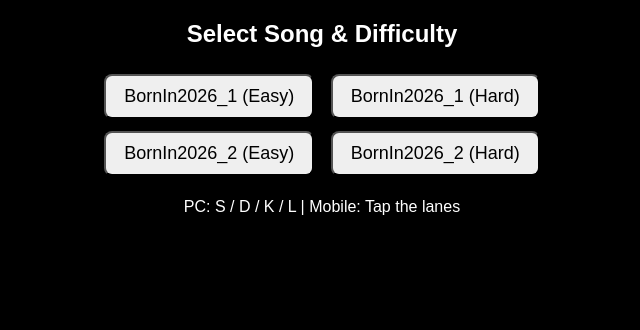
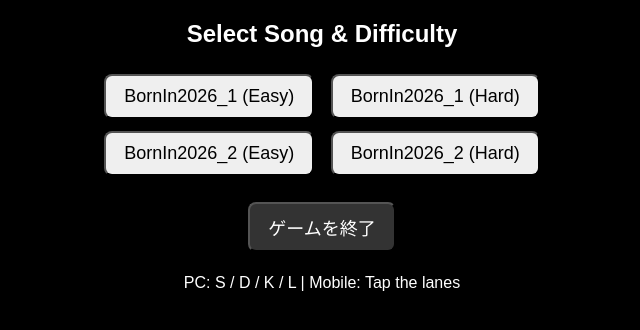
Before and after one commit to yukikaze-no/game11, a plain HTML site: page index.html in a window 1280 px wide. Shown: the whole page, without its empty margins (318-958 px from the left). Drawn offline with Linux system fonts and the light colour scheme.

Commit message:
Add files via upload

```diff
--- a/index.html
+++ b/index.html
@@ -4,7 +4,13 @@
   <meta charset="UTF-8">
   <title>Rhythm Game PWA</title>
 
+  <!-- スマホ最適化 -->
   <meta name="viewport" content="width=device-width, initial-scale=1, maximum-scale=1, user-scalable=no">
+
+  <!-- iOS フルスクリーン化 -->
+  <meta name="apple-mobile-web-app-capable" content="yes">
+  <meta name="apple-mobile-web-app-status-bar-style" content="black-translucent">
+
   <link rel="manifest" href="manifest.json">
 
   <style>
@@ -15,6 +21,7 @@
       font-family: sans-serif;
       text-align: center;
       overflow: hidden;
+      height: calc(var(--vh, 1vh) * 100);
     }
 
     #menu, #game, #result { margin-top: 20px; }
@@ -25,7 +32,7 @@
       margin: 10px auto;
       touch-action: none;
       max-width: 100vw;
-      max-height: 90vh;
+      height: calc(var(--vh, 1vh) * 80);
     }
 
     button {
@@ -35,6 +42,17 @@
       border-radius: 8px;
     }
   </style>
+
+  <script>
+    // iOS の 100vh 問題対策
+    function fixMobileHeight() {
+      const vh = window.innerHeight * 0.01;
+      document.documentElement.style.setProperty('--vh', `${vh}px`);
+    }
+    window.addEventListener('resize', fixMobileHeight);
+    window.addEventListener('orientationchange', fixMobileHeight);
+    fixMobileHeight();
+  </script>
 </head>
 
 <body>
@@ -43,6 +61,12 @@
 <div id="menu">
   <h2>Select Song & Difficulty</h2>
   <div id="songList"></div>
+
+  <!-- スマホ用：自然な終了ボタン -->
+  <button onclick="exitGame()" style="margin-top:20px; background:#333; color:white;">
+    ゲームを終了
+  </button>
+
   <p>PC: S / D / K / L | Mobile: Tap the lanes</p>
 </div>
 
@@ -77,8 +101,7 @@ canvas.width = 400;
 canvas.height = 600;
 
 if (isMobileDevice()) {
-  canvas.style.width = (400 * 1.5) + "px";
-  canvas.style.height = (600 * 1.5) + "px";
+  canvas.style.width = "100%";
 } else {
   canvas.style.width = "350px";
   canvas.style.height = "525px";
@@ -156,6 +179,7 @@ let laneFlash = [
 
 let explosions = [];
 let longGlowPhase = 0;
+
 /* ============================================================
    INPUT HANDLING
 ============================================================ */
@@ -262,13 +286,11 @@ function applyJudgment(note, result) {
   lastJudgment = result;
   lastJudgmentTimer = 0.5;
 
-  /* LANE FLASH */
   laneFlash[note.lane].alpha = 0.6;
   laneFlash[note.lane].color =
     result === "Perfect" ? "deepskyblue" :
     result === "Good" ? "lime" : "red";
 
-  /* EXPLOSION */
   explosions.push({
     x: note.lane * laneWidth + laneWidth / 2,
     y: hitY,
@@ -277,7 +299,6 @@ function applyJudgment(note, result) {
     color: laneFlash[note.lane].color
   });
 
-  /* CLICK SE */
   seClick.currentTime = 0;
   seClick.volume =
     result === "Perfect" ? 0.45 :
@@ -373,17 +394,14 @@ function update() {
   ctx.clearRect(0, 0, canvas.width, canvas.height);
   drawBackground(t);
 
-  /* LANE BACKGROUND */
   for (let i = 0; i < lanes; i++) {
     ctx.fillStyle = "rgba(255,255,255,0.05)";
     ctx.fillRect(i * laneWidth, 0, laneWidth - 2, canvas.height);
   }
 
-  /* HIT LINE */
   ctx.fillStyle = "yellow";
   ctx.fillRect(0, hitY, canvas.width, 4);
 
-  /* NOTES */
   longGlowPhase += 0.1;
 
   for (let n of notes) {
@@ -396,13 +414,11 @@ function update() {
       if (n.type === "long" && t - n.endHitTime > missWindow) applyJudgment(n, "Miss");
     }
 
-    /* TAP */
     if (n.type === "tap") {
       ctx.fillStyle = n.glow > 0 ? "white" : "cyan";
       ctx.fillRect(x, y - 10, w, 20);
     }
 
-    /* LONG */
     if (n.type === "long") {
       const y2 = hitY - (n.endHitTime - t) * speed;
       const top = Math.min(y, y2);
@@ -427,7 +443,6 @@ function update() {
     if (n.glow > 0) n.glow -= 1 / 60;
   }
 
-  /* LANE FLASH */
   for (let i = 0; i < 4; i++) {
     if (laneFlash[i].alpha > 0) {
       ctx.fillStyle = laneFlash[i].color;
@@ -438,7 +453,6 @@ function update() {
     }
   }
 
-  /* EXPLOSIONS */
   for (let e of explosions) {
     ctx.beginPath();
     ctx.arc(e.x, e.y, e.radius, 0, Math.PI * 2);
@@ -453,7 +467,6 @@ function update() {
   }
   explosions = explosions.filter(e => e.alpha > 0);
 
-  /* HUD */
   ctx.fillStyle = "white";
   ctx.font = "18px sans-serif";
   ctx.fillText("Score: " + score, 10, 25);
@@ -515,6 +528,17 @@ function returnToMenu() {
 }
 
 /* ============================================================
+   EXIT GAME（スマホ用）
+============================================================ */
+function exitGame() {
+  if (window.matchMedia('(display-mode: standalone)').matches) {
+    window.close();
+    return;
+  }
+  location.href = "about:blank";
+}
+
+/* ============================================================
    INIT
 ============================================================ */
 window.onload = async function() {
```
